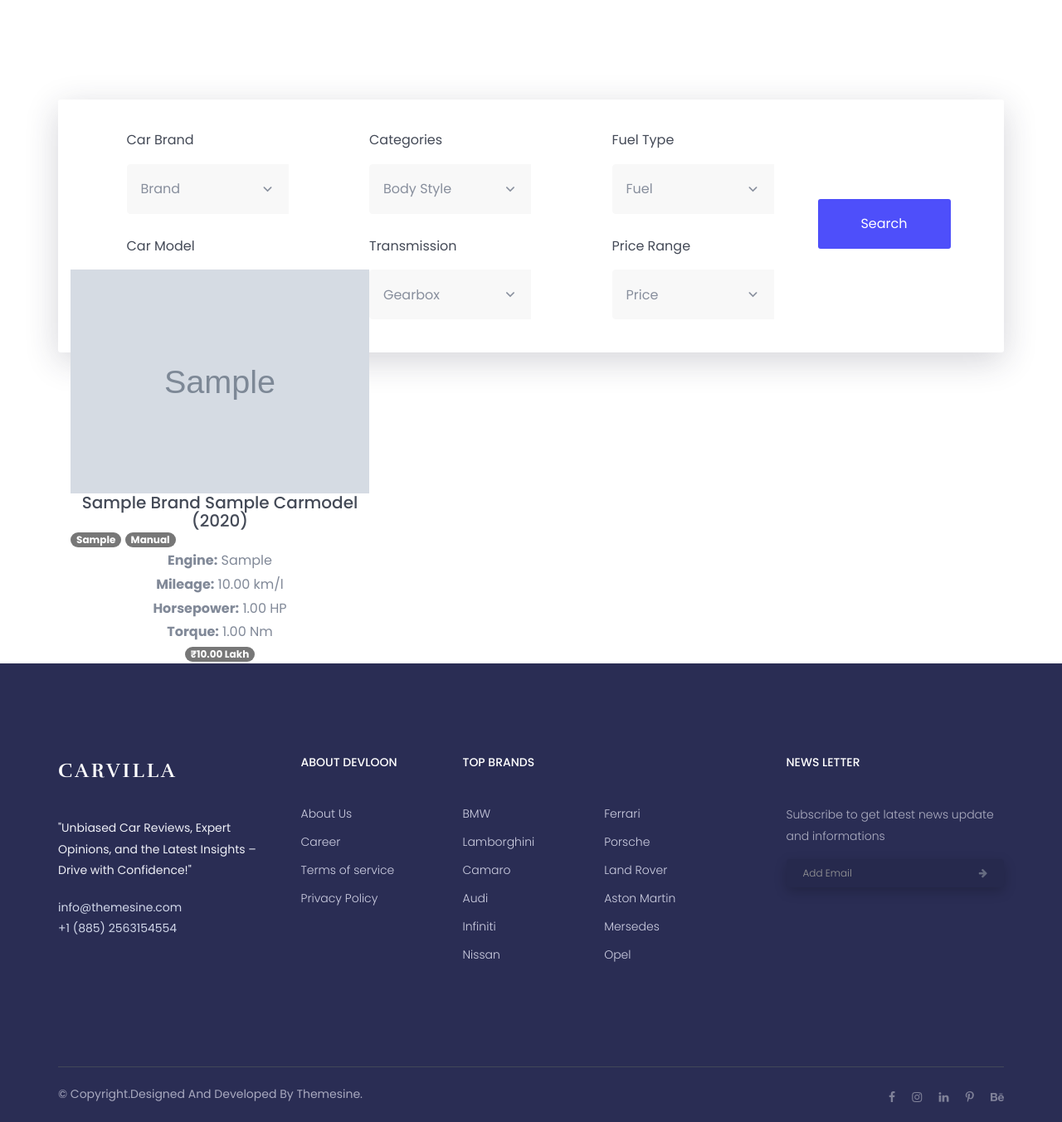
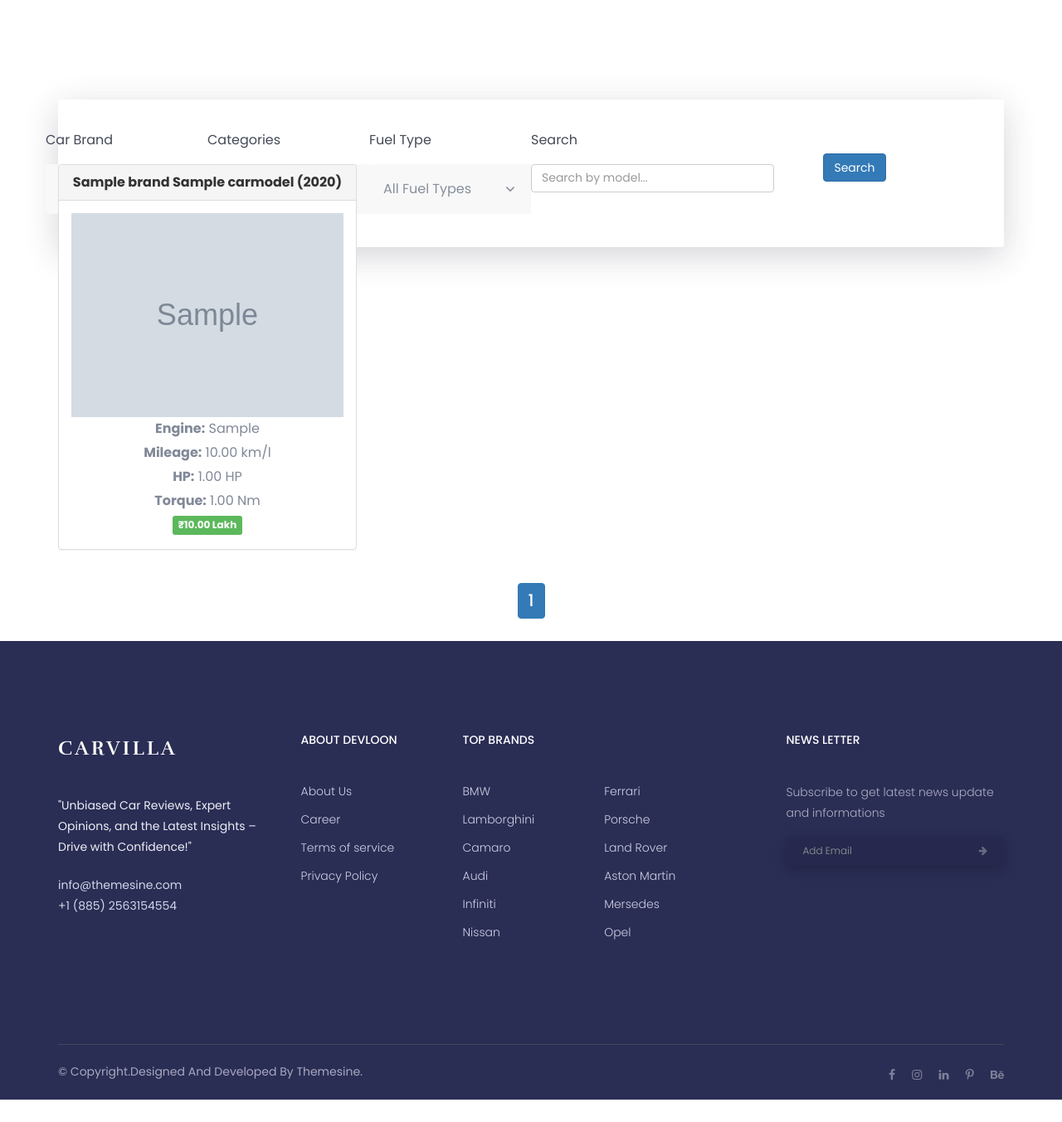
Before and after one commit to athul0017/Car_reviews, a Django app: page /cars/ in a window 1280 px wide. Shown: the part 92-1445 px from the top of the page at 83% size. After the commit the page ends 1418 px from the top, so only its background shows below. Run offline with Django 5.2, Linux system fonts and the light colour scheme; tables that the repository leaves empty hold one stand-in row (values such as "Sample post"); grey boxes marked "Sample" are stand-in pictures; some libraries are stand-ins or nearby versions.

Commit message:
car list"

```diff
--- a/Car/reviews/templates/car_listing.html
+++ b/Car/reviews/templates/car_listing.html
@@ -1,164 +1,124 @@
 {% extends 'layout_inner.html' %}
 {% load static %}
 
-
-{%block content %}
-
-
+{% block content %}
 <div class="container">
     <div class="row">
         <div class="col-md-12">
+            <div class="model-search-content model-search-content-layout-inner">
+                <form method="GET" action="{% url 'car_listing' %}">
+                    <div class="row">
+                        <!-- Car Brand -->
+                        <div class="col-md-2 col-sm-12">
+                            <div class="single-model-search">
+                                <h2>Car Brand</h2>
+                                <div class="model-select-icon">
+                                    <select class="form-control" name="brand">
+                                        <option value="">All Brands</option>
+                                        {% for brand in brands %}
+                                            <option value="{{ brand.bname }}" {% if request.GET.brand == brand.bname %}selected{% endif %}>
+                                                {{ brand.bname }}
+                                            </option>
+                                        {% endfor %}
+                                    </select>
+                                </div>
+                            </div>
+                        </div>
 
-            <div class="model-search-content model-search-content-layout-inner">
-                <div class="row">
-                    <div class="col-md-offset-1 col-md-2 col-sm-12">
-                        <div class="single-model-search">
-                            <h2>Car Brand</h2>
-                            <div class="model-select-icon">
-                                <select class="form-control">
+                        <!-- Categories -->
+                        <div class="col-md-2 col-sm-12">
+                            <div class="single-model-search">
+                                <h2>Categories</h2>
+                                <div class="model-select-icon">
+                                    <select class="form-control" name="category">
+                                        <option value="">All Categories</option>
+                                        <option value="Hatchback" {% if request.GET.category == "Hatchback" %}selected{% endif %}>Hatchback</option>
+                                        <option value="SUV" {% if request.GET.category == "SUV" %}selected{% endif %}>SUV</option>
+                                    </select>
+                                </div>
+                            </div>
+                        </div>
 
-                                    <option value="default">Brand</option><!-- /.option-->
+                        <!-- Fuel Type -->
+                        <div class="col-md-2 col-sm-12">
+                            <div class="single-model-search">
+                                <h2>Fuel Type</h2>
+                                <div class="model-select-icon">
+                                    <select class="form-control" name="fuel">
+                                        <option value="">All Fuel Types</option>
+                                        <option value="Petrol" {% if request.GET.fuel == "Petrol" %}selected{% endif %}>Petrol</option>
+                                        <option value="Diesel" {% if request.GET.fuel == "Diesel" %}selected{% endif %}>Diesel</option>
+                                    </select>
+                                </div>
+                            </div>
+                        </div>
 
-                                    <option value="2018">2018</option><!-- /.option-->
+                        <!-- Search Field -->
+                        <div class="col-md-3 col-sm-12">
+                            <div class="single-model-search">
+                                <h2>Search</h2>
+                                <input type="text" class="form-control" name="search" placeholder="Search by model..." value="{{ request.GET.search|default:'' }}">
+                            </div>
+                        </div>
 
-                                    <option value="2017">2017</option><!-- /.option-->
-                                    <option value="2016">2016</option><!-- /.option-->
-
-                                </select><!-- /.select-->
-                            </div><!-- /.model-select-icon -->
-                        </div>
-                        <div class="single-model-search">
-                            <h2>Car Model</h2>
-                            <div class="model-select-icon">
-                                <select class="form-control">
-
-                                    <option value="default">Model</option><!-- /.option-->
-
-                                    <option value="sedan">sedan</option><!-- /.option-->
-
-                                    <option value="van">van</option><!-- /.option-->
-                                    <option value="roadster">roadster</option><!-- /.option-->
-
-                                </select><!-- /.select-->
-                            </div><!-- /.model-select-icon -->
+                        <!-- Search Button -->
+                        <div class="col-md-2 col-sm-12 text-center">
+                            <div class="single-model-search">
+                                <button type="submit" class="btn btn-primary model-search-btn" style="margin-top: 25px;">Search</button>
+                            </div>
                         </div>
                     </div>
-                    <div class="col-md-offset-1 col-md-2 col-sm-12">
-                        <div class="single-model-search">
-                            <h2>Categories</h2>
-                            <div class="model-select-icon">
-                                <select class="form-control">
-
-                                    <option value="default">body style</option><!-- /.option-->
-
-                                    <option value="toyota">toyota</option><!-- /.option-->
-
-                                    <option value="holden">holden</option><!-- /.option-->
-                                    <option value="maecedes-benz">maecedes-benz.</option><!-- /.option-->
-
-                                </select><!-- /.select-->
-                            </div><!-- /.model-select-icon -->
-                        </div>
-                        <div class="single-model-search">
-                            <h2>Transmission</h2>
-                            <div class="model-select-icon">
-                                <select class="form-control">
-
-                                    <option value="default">gearbox</option><!-- /.option-->
-
-                                    <option value="something">something</option><!-- /.option-->
-
-                                    <option value="something">something</option><!-- /.option-->
-                                    <option value="something">something</option><!-- /.option-->
-
-                                </select><!-- /.select-->
-                            </div><!-- /.model-select-icon -->
-                        </div>
-                    </div>
-                    <div class="col-md-offset-1 col-md-2 col-sm-12">
-                        <div class="single-model-search">
-                            <h2>Fuel Type</h2>
-                            <div class="model-select-icon">
-                                <select class="form-control">
-
-                                    <option value="default">fuel</option><!-- /.option-->
-
-                                    <option value="kia-rio">kia-rio</option><!-- /.option-->
-
-                                    <option value="mitsubishi">mitsubishi</option><!-- /.option-->
-                                    <option value="ford">ford</option><!-- /.option-->
-
-                                </select><!-- /.select-->
-                            </div><!-- /.model-select-icon -->
-                        </div>
-                        <div class="single-model-search">
-                            <h2>Price Range</h2>
-                            <div class="model-select-icon">
-                                <select class="form-control">
-
-                                    <option value="default">price</option><!-- /.option-->
-
-                                    <option value="$0.00">$0.00</option><!-- /.option-->
-
-                                    <option value="$0.00">$0.00</option><!-- /.option-->
-                                    <option value="$0.00">$0.00</option><!-- /.option-->
-
-                                </select><!-- /.select-->
-                            </div><!-- /.model-select-icon -->
-                        </div>
-                    </div>
-                    <div class="col-md-2 col-sm-12">
-                        <div class="single-model-search text-center">
-                            <button class="welcome-btn model-search-btn" onclick="window.location.href='#'">
-                                search
-                            </button>
-                        </div>
-                    </div>
-                </div>
+                </form>
             </div>
         </div>
     </div>
 
-    <div class="container">
+    <!-- Car Listing -->
+    <div class="row">
         {% for car in cars %}
-            {% if forloop.counter0|divisibleby:3 %}
-            <div class="car-box p-3 mb-4 border rounded shadow-lg">  <!-- Outer Box -->
-                <div class="row g-4 car-container">  <!-- Start a new row every 3 cars -->
-            {% endif %}
-
             <div class="col-md-4">
-                <div class="card shadow-lg car-card" ondblclick="window.location.href='{% url "car_details" car.id %}'">
-
-                    {% if car.image_file %}
-                    <img src="{{ car.image_file.url }}" class="card-img-top" alt="{{ car.car_model }}">
-                {% else %}
-                    <img src="/static/default-car.jpg" class="card-img-top" alt="No Image Available">
-                {% endif %}
-
-                    <div class="card-body">
-                        <h5 class="card-title text-center">{{ car.car_model }}</h5>
-                        <div class="d-flex justify-content-center gap-2 mb-3">
-                            <span class="badge bg-primary badge-custom">{{ car.variant }}</span>
-                            <span class="badge bg-secondary badge-custom">{{ car.transmission }}</span>
-                        </div>
-                        <p class="card-text text-center">
-                            <strong>Engine:</strong> {{ car.engine_type }}<br>
-                            <strong>Mileage:</strong> {{ car.mileage }} km/l<br>
-                            <strong>Horsepower:</strong> {{ car.horse_power }} HP<br>
-                            <strong>Torque:</strong> {{ car.torque }} Nm
-                        </p>
-                        <div class="text-center">
-                            <span class="badge bg-success fs-5">₹{{ car.price }} Lakh</span>
-                        </div>
+                <div class="panel panel-default">
+                    <div class="panel-heading text-center"><strong>{{ car.car_model }}</strong></div>
+                    <div class="panel-body text-center">
+                        {% if car.image_file %}
+                            <img src="{{ car.image_file.url }}" class="img-responsive" alt="{{ car.car_model }}">
+                        {% else %}
+                            <img src="{% static 'default-car.jpg' %}" class="img-responsive" alt="No Image Available">
+                        {% endif %}
+                        <p><strong>Engine:</strong> {{ car.engine_type }}</p>
+                        <p><strong>Mileage:</strong> {{ car.mileage }} km/l</p>
+                        <p><strong>HP:</strong> {{ car.horse_power }} HP</p>
+                        <p><strong>Torque:</strong> {{ car.torque }} Nm</p>
+                        <p><span class="label label-success">₹{{ car.price }} Lakh</span></p>
                     </div>
                 </div>
             </div>
 
-                 {% if forloop.counter|divisibleby:3 or forloop.last %}
-                </div>  <!-- Close the row after every 3 cars -->
-            </div>  <!-- Close the outer box -->
-         {% endif %}
-    {% endfor %}
+            {% if forloop.counter|divisibleby:3 and not forloop.last %}
+                </div><div class="row">  <!-- Close and start a new row after every 3 cars -->
+            {% endif %}
+        {% empty %}
+            <div class="col-md-12 text-center">
+                <p>No cars found matching your criteria.</p>
+            </div>
+        {% endfor %}
+    </div>
+
+    <!-- Pagination -->
+    <div class="text-center">
+        <ul class="pagination">
+            {% if cars.has_previous %}
+                <li><a href="?page=1{% if request.GET.brand %}&brand={{ request.GET.brand }}{% endif %}{% if request.GET.category %}&category={{ request.GET.category }}{% endif %}{% if request.GET.fuel %}&fuel={{ request.GET.fuel }}{% endif %}{% if request.GET.search %}&search={{ request.GET.search }}{% endif %}">First</a></li>
+                <li><a href="?page={{ cars.previous_page_number }}{% if request.GET.brand %}&brand={{ request.GET.brand }}{% endif %}{% if request.GET.category %}&category={{ request.GET.category }}{% endif %}{% if request.GET.fuel %}&fuel={{ request.GET.fuel }}{% endif %}{% if request.GET.search %}&search={{ request.GET.search }}{% endif %}">Previous</a></li>
+            {% endif %}
+
+            <li class="active"><a href="?page={{ cars.number }}{% if request.GET.brand %}&brand={{ request.GET.brand }}{% endif %}{% if request.GET.category %}&category={{ request.GET.category }}{% endif %}{% if request.GET.fuel %}&fuel={{ request.GET.fuel }}{% endif %}{% if request.GET.search %}&search={{ request.GET.search }}{% endif %}">{{ cars.number }}</a></li>
+
+            {% if cars.has_next %}
+                <li><a href="?page={{ cars.next_page_number }}{% if request.GET.brand %}&brand={{ request.GET.brand }}{% endif %}{% if request.GET.category %}&category={{ request.GET.category }}{% endif %}{% if request.GET.fuel %}&fuel={{ request.GET.fuel }}{% endif %}{% if request.GET.search %}&search={{ request.GET.search }}{% endif %}">Next</a></li>
+                <li><a href="?page={{ cars.paginator.num_pages }}{% if request.GET.brand %}&brand={{ request.GET.brand }}{% endif %}{% if request.GET.category %}&category={{ request.GET.category }}{% endif %}{% if request.GET.fuel %}&fuel={{ request.GET.fuel }}{% endif %}{% if request.GET.search %}&search={{ request.GET.search }}{% endif %}">Last</a></li>
+            {% endif %}
+        </ul>
     </div>
 </div>
- {% endblock %}
+{% endblock %}
--- a/Car/reviews/views.py
+++ b/Car/reviews/views.py
@@ -5,6 +5,7 @@
 from django.contrib.auth.models import User
 from django.shortcuts import render, get_object_or_404
 from .models import Car, Review  # Make sure Car and Review models exist
+from django.core.paginator import Paginator
 
 # Create your views here.
 
@@ -69,7 +70,12 @@
     if search_query:
         cars = cars.filter(car_model__model_name__icontains=search_query)
 
-    return render(request, 'car_listing.html', {'cars': cars, 'brands': brands})
+        # Add Pagination (6 cars per page)
+    paginator = Paginator(cars, 6)
+    page_number = request.GET.get('page')
+    cars_page = paginator.get_page(page_number)
+
+    return render(request, 'car_listing.html', {'cars': cars_page, 'brands': brands})
 
 from django.shortcuts import render, get_object_or_404, redirect
 from django.contrib.auth.decorators import login_required
```
